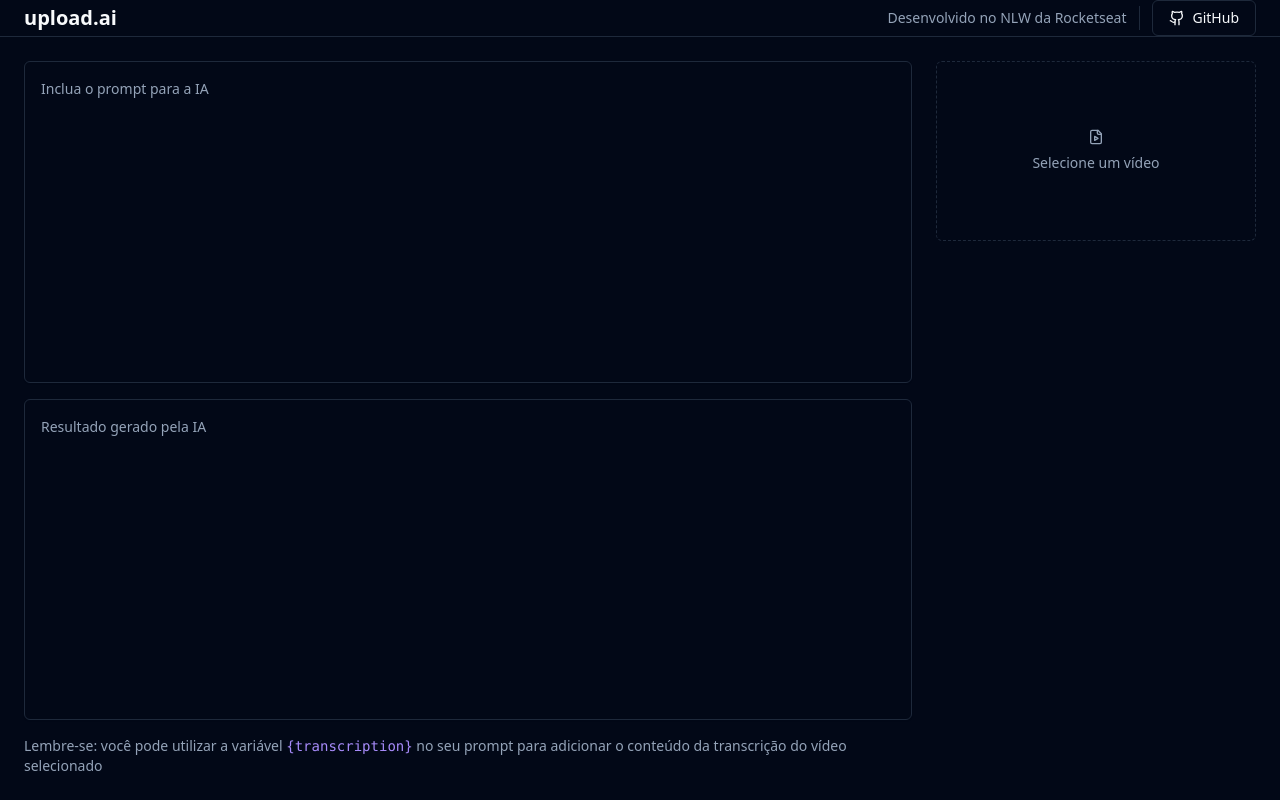
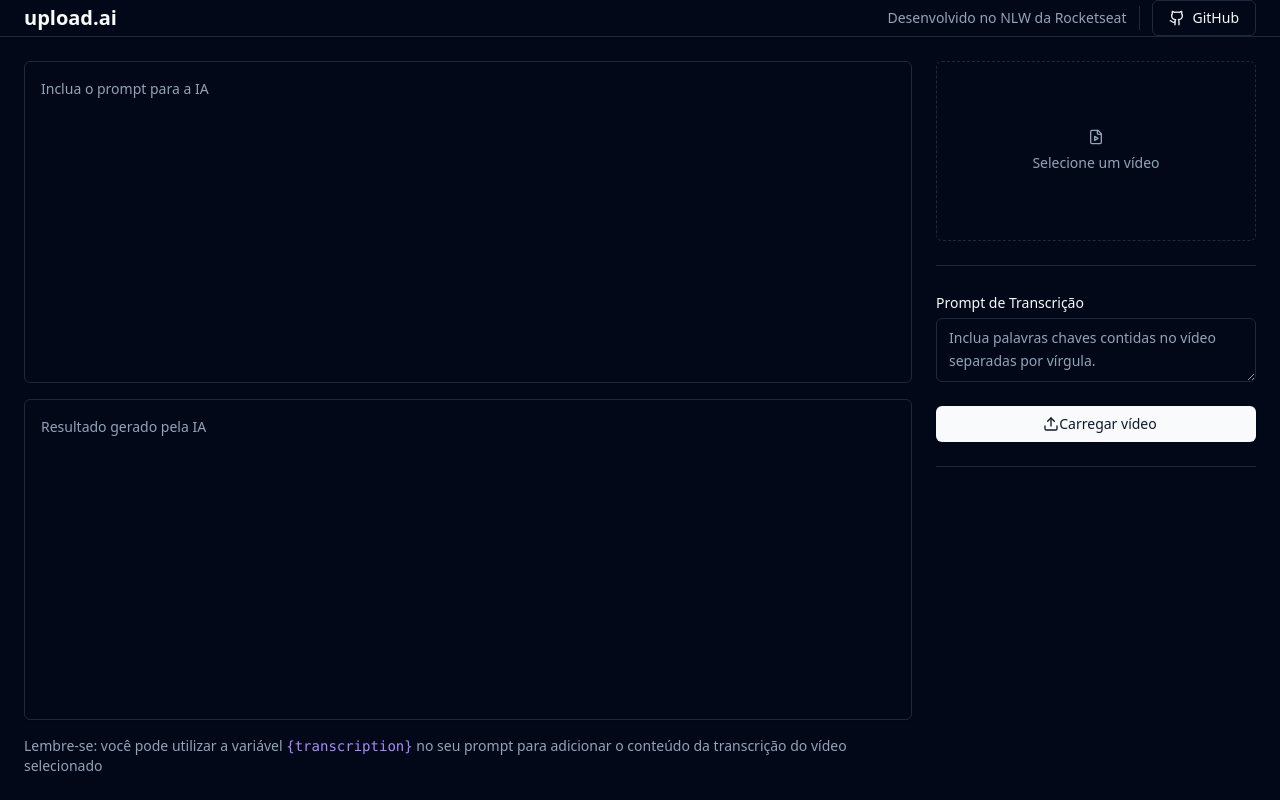
Before and after one commit to ojairojr/OpenAI-WEB, a React (Vite) app: page / in a window 1280 px wide. Built offline with nearby package versions, Linux system fonts and the light colour scheme.

Commit message:
Criando o prompt de transcrição

```diff
--- a/package.json
+++ b/package.json
@@ -11,6 +11,7 @@
   },
   "dependencies": {
     "@radix-ui/react-icons": "^1.3.0",
+    "@radix-ui/react-label": "^2.0.2",
     "@radix-ui/react-separator": "^1.0.3",
     "@radix-ui/react-slot": "^1.0.2",
     "class-variance-authority": "^0.7.0",
--- a/src/App.tsx
+++ b/src/App.tsx
@@ -1,7 +1,9 @@
 import { Button } from "./components/ui/button";
-import { Github, FileVideo } from 'lucide-react'
+import { Github, FileVideo, Upload } from 'lucide-react'
 import { Separator } from "./components/ui/separator";
 import { Textarea } from "./components/ui/textarea";
+import { Label } from "./components/ui/label";
+
 
 export function App() {
   return (
@@ -50,6 +52,27 @@
               Selecione um vídeo
             </label>
             <input type="file" id="video" accept="video/mp4" className="sr-only"/>
+
+            <Separator/>
+
+            <div className="space-y-1">
+              <Label htmlFor="transcription_prompt">Prompt de Transcrição</Label>
+              <Textarea
+                id="transcription_prompt"
+                className="min-h-29 leading-relaxed"
+                placeholder="Inclua palavras chaves contidas no vídeo separadas por vírgula."
+                />
+            </div>
+            <Button type="submit" className="w-full">
+              <Upload className="h-4 w-4 ml-2"/>
+              Carregar vídeo
+            </Button>
+          </form>
+
+          <Separator/>
+
+          <form>
+
           </form>
         </aside>
       </main>
--- /dev/null
+++ b/src/components/ui/label.tsx
@@ -0,0 +1,24 @@
+import * as React from "react"
+import * as LabelPrimitive from "@radix-ui/react-label"
+import { cva, type VariantProps } from "class-variance-authority"
+
+import { cn } from "@/lib/utils"
+
+const labelVariants = cva(
+  "text-sm font-medium leading-none peer-disabled:cursor-not-allowed peer-disabled:opacity-70"
+)
+
+const Label = React.forwardRef<
+  React.ElementRef<typeof LabelPrimitive.Root>,
+  React.ComponentPropsWithoutRef<typeof LabelPrimitive.Root> &
+    VariantProps<typeof labelVariants>
+>(({ className, ...props }, ref) => (
+  <LabelPrimitive.Root
+    ref={ref}
+    className={cn(labelVariants(), className)}
+    {...props}
+  />
+))
+Label.displayName = LabelPrimitive.Root.displayName
+
+export { Label }
```
Also changed, not shown: 1 other file (tests, documents, lock files or other folders).
